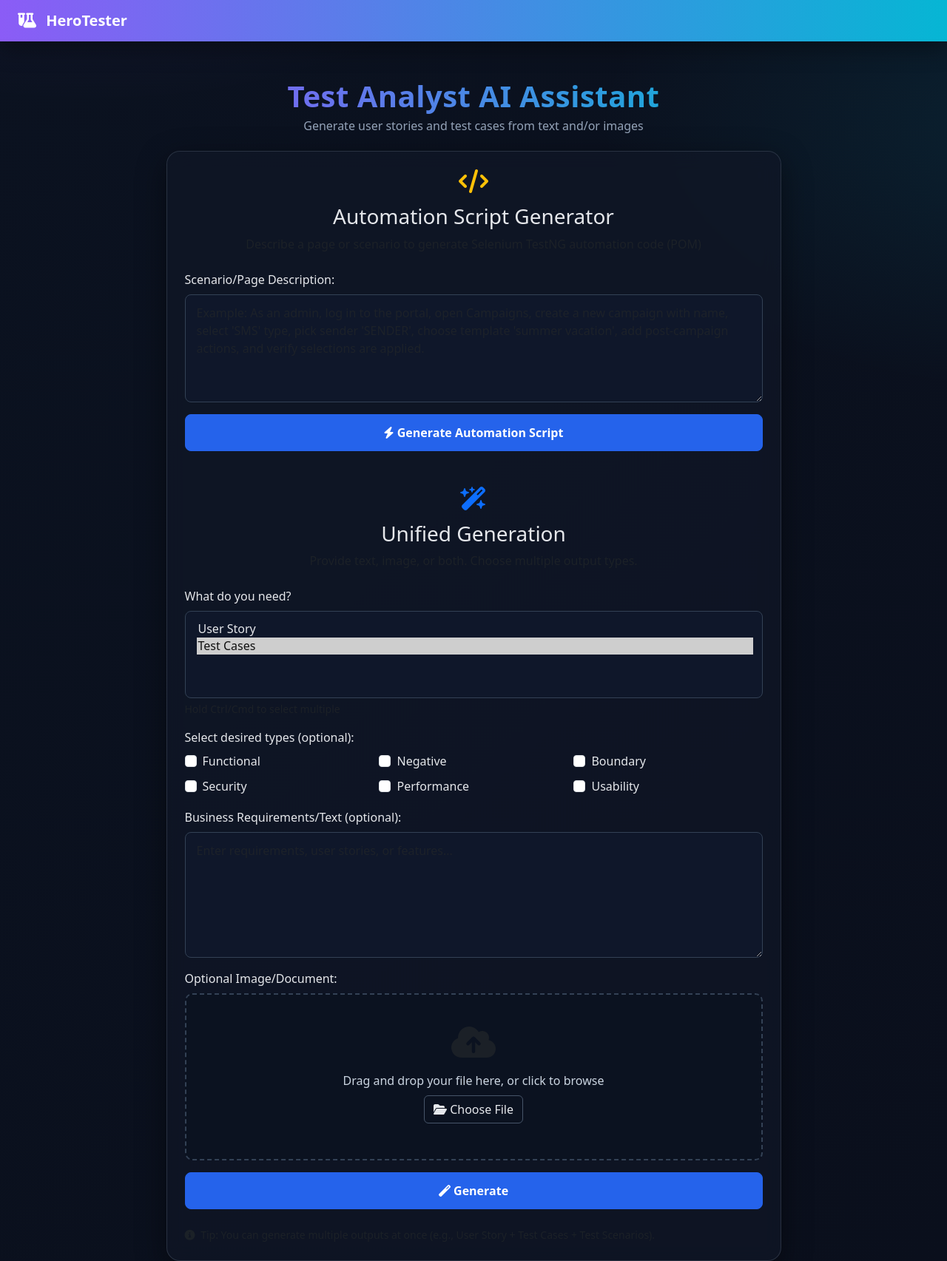
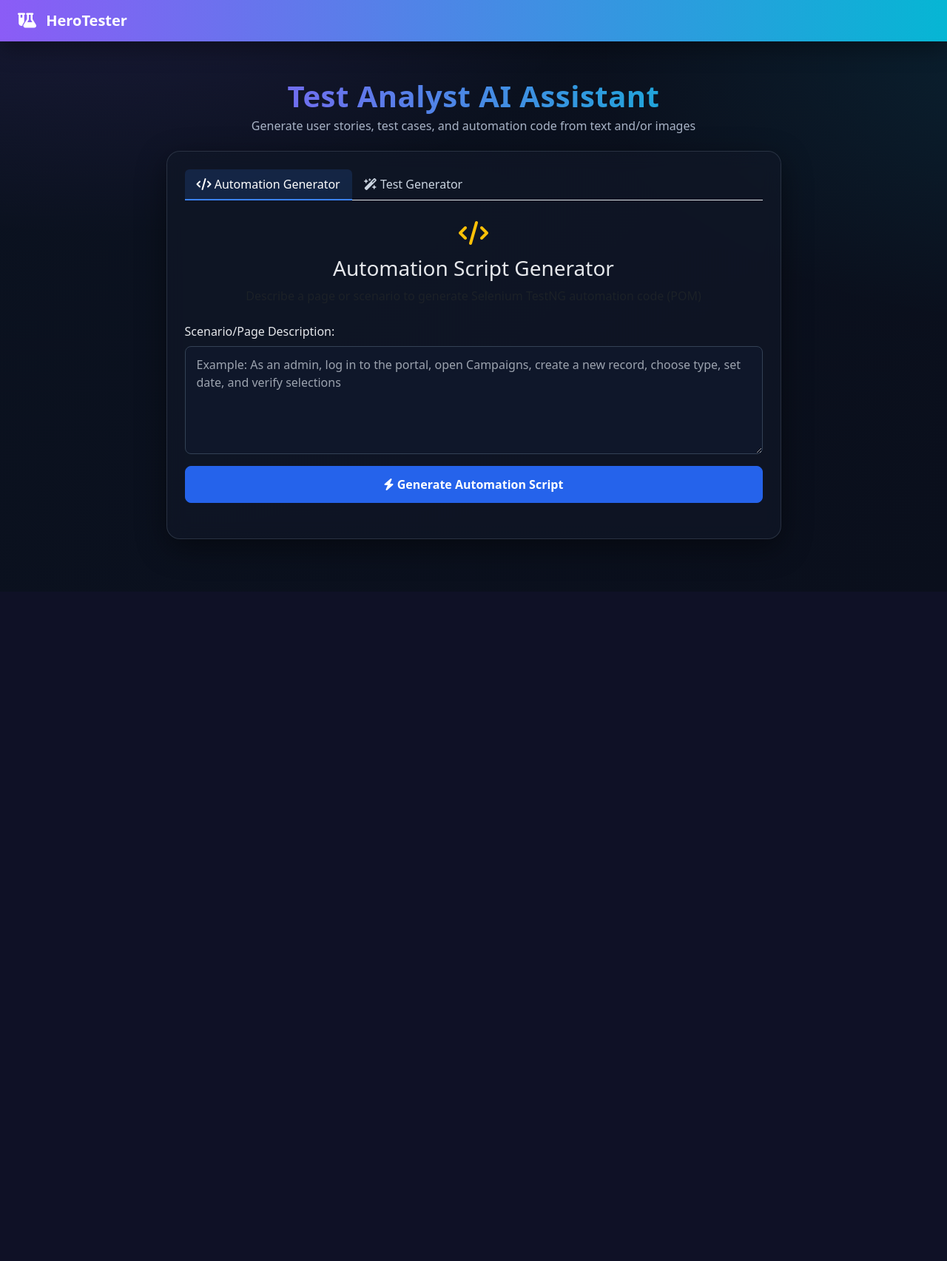
Before and after one commit to elnagar1/HeroTester, a Spring app: page /index in a window 1280 px wide. Shown: the whole page at 74% size. After the commit the page ends 760 px from the top, so only its background shows below. Run offline with Thymeleaf, Linux system fonts and the light colour scheme; the template is opened without the code that fills it, so the values that code supplies are empty.

Commit message:
ui: split home into tabs (Automation Generator, Test Generator) and improve dark theme readability (text/placeholder colors)

```diff
--- a/src/main/resources/templates/index.html
+++ b/src/main/resources/templates/index.html
@@ -14,7 +14,7 @@
             --brand-end: #06b6d4;   /* cyan */
             --panel-bg: rgba(17, 24, 39, 0.7);
             --panel-border: rgba(148, 163, 184, 0.2);
-            --muted: #94a3b8;
+            --muted: #a9b4c7; /* slightly brighter for readability */
         }
         body {
             background: radial-gradient(1200px 800px at 10% -20%, rgba(139,92,246,.15), transparent 60%),
@@ -39,13 +39,9 @@
             background: var(--panel-bg);
             color: #e5e7eb;
         }
-        .hero {
-            text-align: center;
-            margin-bottom: 22px;
-        }
+        .hero { text-align: center; margin-bottom: 22px; }
         .hero h1 {
-            font-weight: 800;
-            letter-spacing: .5px;
+            font-weight: 800; letter-spacing: .5px;
             background: linear-gradient(90deg, var(--brand-start), var(--brand-end));
             -webkit-background-clip: text; background-clip: text; color: transparent;
         }
@@ -56,11 +52,15 @@
         .btn-outline-secondary:hover { background: #1f2937; color: #fff; }
         .form-control, .form-select { border-radius: 8px; border: 1px solid #334155; padding: 12px 15px; transition: all 0.3s ease; background: #0f172a; color: #e5e7eb; }
         .form-control:focus, .form-select:focus { border-color: #3b82f6; box-shadow: 0 0 0 0.2rem rgba(59,130,246,.25); background: #0f172a; color: #e5e7eb; }
+        .form-control::placeholder { color: #9ca3af; opacity: 1; }
         .alert { border-radius: 10px; border: none; }
         .icon-large { font-size: 2rem; margin-bottom: 15px; }
-        .upload-area { border: 2px dashed #334155; border-radius: 10px; padding: 40px 20px; text-align: center; transition: all 0.3s ease; background: #0b1220; color: #cbd5e1; }
+        .upload-area { border: 2px dashed #334155; border-radius: 10px; padding: 40px 20px; text-align: center; transition: all 0.3s ease; background: #0b1220; color: #d1d5db; }
         .upload-area:hover { border-color: #3b82f6; background: rgba(30,58,138,.25); }
         .upload-area.dragover { border-color: #3b82f6; background: rgba(30,58,138,.35); }
+        .nav-tabs .nav-link { color: #cbd5e1; border: 0; }
+        .nav-tabs .nav-link.active { color: #fff; background: rgba(59,130,246,.15); border-bottom: 2px solid #3b82f6; }
+        .tab-pane { padding-top: 20px; }
     </style>
 </head>
 <body>
@@ -77,21 +77,35 @@
             <div class="col-lg-9">
                 <div class="hero">
                     <h1 class="display-6 mb-1">Test Analyst AI Assistant</h1>
-                    <p>Generate user stories and test cases from text and/or images</p>
+                    <p>Generate user stories, test cases, and automation code from text and/or images</p>
                 </div>
                 <div class="modern-panel p-4">
                         <div th:if="${error}" class="alert alert-danger" role="alert">
                             <i class="fas fa-exclamation-triangle"></i> <span th:text="${error}"></span>
                         </div>
 
-                        <!-- Automation Script Generator -->
-                        <div class="text-center mb-4">
+                        <ul class="nav nav-tabs" id="generatorTabs" role="tablist">
+                            <li class="nav-item" role="presentation">
+                                <button class="nav-link active" id="tab-automation-tab" data-bs-toggle="tab" data-bs-target="#tab-automation" type="button" role="tab" aria-controls="tab-automation" aria-selected="true">
+                                    <i class="fas fa-code"></i> Automation Generator
+                                </button>
+                            </li>
+                            <li class="nav-item" role="presentation">
+                                <button class="nav-link" id="tab-tests-tab" data-bs-toggle="tab" data-bs-target="#tab-tests" type="button" role="tab" aria-controls="tab-tests" aria-selected="false">
+                                    <i class="fas fa-wand-magic-sparkles"></i> Test Generator
+                                </button>
+                            </li>
+                        </ul>
+
+                        <div class="tab-content" id="generatorTabsContent">
+                            <div class="tab-pane fade show active" id="tab-automation" role="tabpanel" aria-labelledby="tab-automation-tab">
+                                <div class="text-center mb-4 mt-2">
                                     <i class="fas fa-code icon-large text-warning"></i>
                                     <h3>Automation Script Generator</h3>
                                     <p class="text-muted">Describe a page or scenario to generate Selenium TestNG automation code (POM)</p>
                                 </div>
 
-                        <form th:action="@{/generate-automation}" method="post" class="mb-5">
+                                <form th:action="@{/generate-automation}" method="post" class="mb-4">
                                     <div class="mb-3">
                                         <label for="scenarioText" class="form-label">Scenario/Page Description:</label>
                                         <textarea
@@ -99,7 +113,7 @@
                                             id="scenarioText"
                                             name="scenarioText"
                                             rows="5"
-                                    placeholder="Example: As an admin, log in to the portal, open Campaigns, create a new campaign with name, select 'SMS' type, pick sender 'SENDER', choose template 'summer vacation', add post-campaign actions, and verify selections are applied."
+                                            placeholder="Example: As an admin, log in to the portal, open Campaigns, create a new record, choose type, set date, and verify selections"
                                             required></textarea>
                                     </div>
                                     <div class="d-grid">
@@ -108,9 +122,10 @@
                                         </button>
                                     </div>
                                 </form>
+                            </div>
 
-                        <!-- Text Input Section -->
-                        <div class="text-center mb-4">
+                            <div class="tab-pane fade" id="tab-tests" role="tabpanel" aria-labelledby="tab-tests-tab">
+                                <div class="text-center mb-4 mt-2">
                                     <i class="fas fa-wand-magic-sparkles icon-large text-primary"></i>
                                     <h3>Unified Generation</h3>
                                     <p class="text-muted">Provide text, image, or both. Choose multiple output types.</p>
@@ -168,9 +183,11 @@
                                     </div>
                                 </form>
 
-                        <div class="mt-4 small text-muted">
+                                <div class="mt-2 small text-muted">
                                     <i class="fas fa-info-circle me-1"></i>
                                     Tip: You can generate multiple outputs at once (e.g., User Story + Test Cases + Test Scenarios).
+                                </div>
+                            </div>
                         </div>
                 </div>
             </div>
@@ -186,20 +203,22 @@
         const userStoryOptions = document.getElementById('userStoryOptions');
         const testTypesOptions = document.getElementById('testTypesOptions');
 
-        uploadArea.addEventListener('click', () => { fileInput.click(); });
+        if (uploadArea) {
+            uploadArea.addEventListener('click', () => { fileInput && fileInput.click(); });
             uploadArea.addEventListener('dragover', (e) => { e.preventDefault(); uploadArea.classList.add('dragover'); });
             uploadArea.addEventListener('dragleave', () => { uploadArea.classList.remove('dragover'); });
             uploadArea.addEventListener('drop', (e) => {
                 e.preventDefault(); uploadArea.classList.remove('dragover');
-            const files = e.dataTransfer.files; if (files.length > 0) { fileInput.files = files; updateFileName(); }
+                const files = e.dataTransfer.files; if (files && files.length > 0 && fileInput) { fileInput.files = files; updateFileName(); }
             });
-        fileInput.addEventListener('change', updateFileName);
+        }
+        if (fileInput) fileInput.addEventListener('change', updateFileName);
 
         function updateFileName() {
-            if (fileInput.files.length > 0) {
+            if (fileInput && fileInput.files && fileInput.files.length > 0) {
                 const file = fileInput.files[0];
-                fileName.innerHTML = `<i class="fas fa-file"></i> Selected: ${file.name} (${formatFileSize(file.size)})`;
-            } else { fileName.innerHTML = ''; }
+                if (fileName) fileName.innerHTML = `<i class="fas fa-file"></i> Selected: ${file.name} (${formatFileSize(file.size)})`;
+            } else { if (fileName) fileName.innerHTML = ''; }
         }
         function formatFileSize(bytes) {
             if (bytes === 0) return '0 Bytes';
```
Lines whose indentation alone changed are shown as unchanged.
